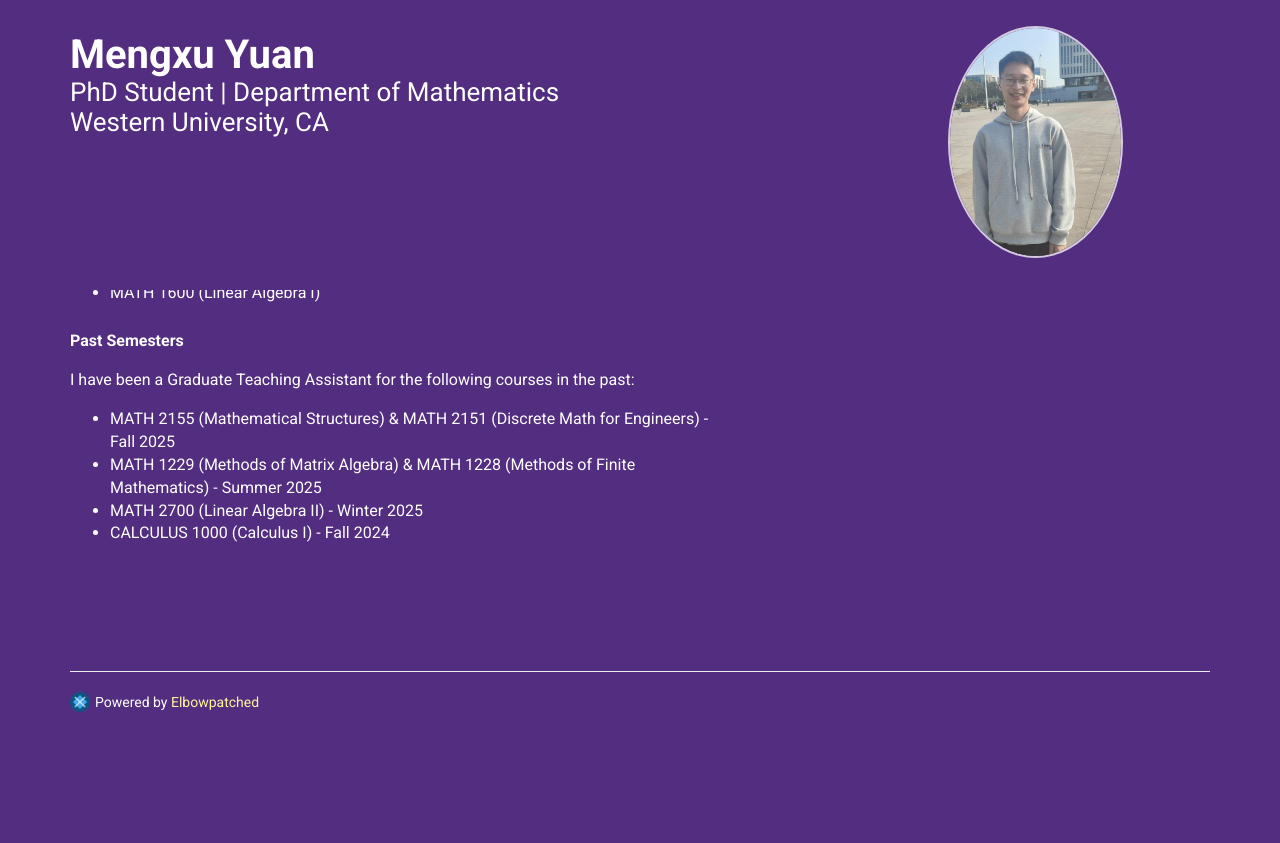
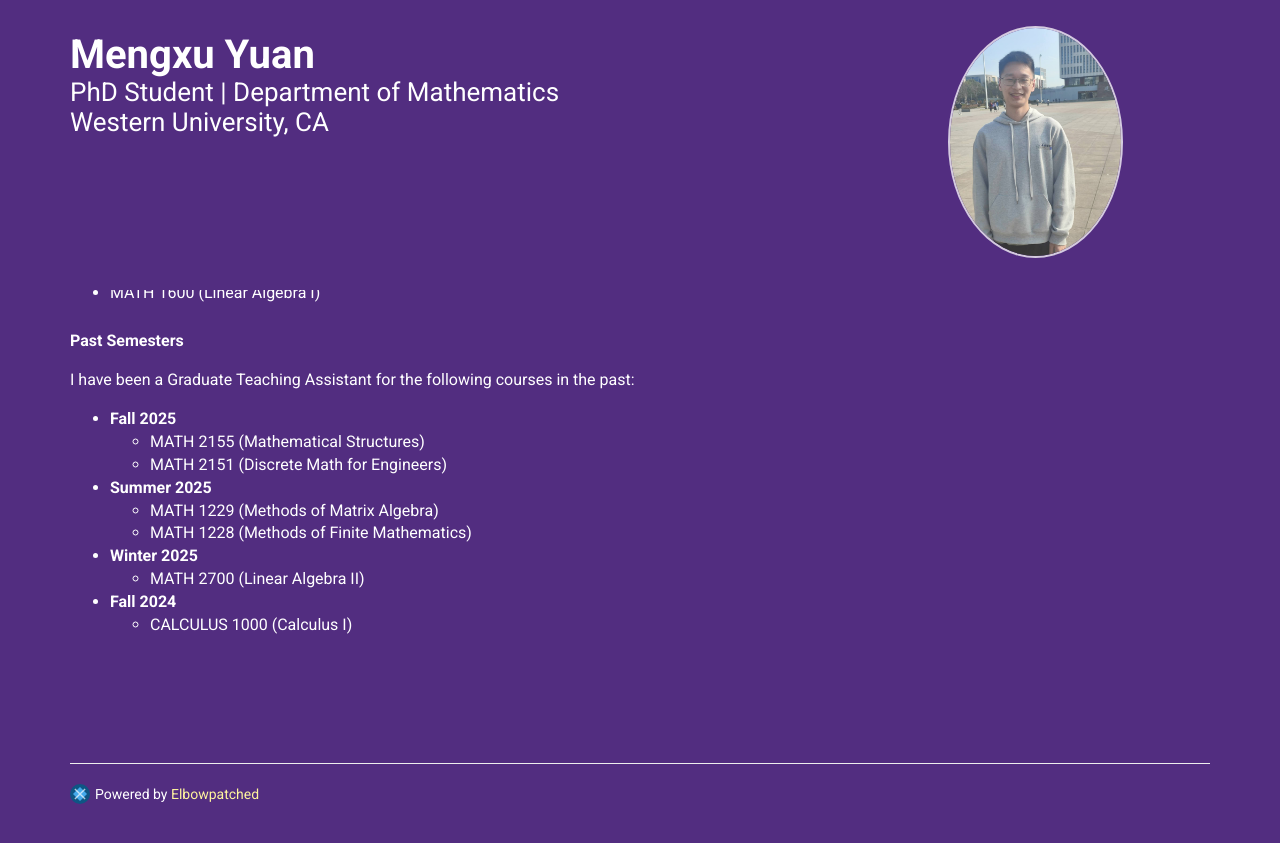
Before and after one commit to Mengxu3/mengxu3.github.io, a Jekyll site: the page built from index.html, in a window 1280 px wide and 900 px high, scrolled down 1001 px. Shown: the top 843 px of the window. Built offline with Jekyll 4.4.1, drawn with Linux system fonts in a browser that asks for light colours; nearby versions of some CDN libraries; before the commit the page ends 1809 px from its top, so only the background shows below that.

```diff
--- a/_data/teaching.yml
+++ b/_data/teaching.yml
@@ -12,7 +12,16 @@
   description: |
     I have been a Graduate Teaching Assistant for the following courses in the past:
 
-    - MATH 2155 (Mathematical Structures) & MATH 2151 (Discrete Math for Engineers) - Fall 2025
-    - MATH 1229 (Methods of Matrix Algebra) & MATH 1228 (Methods of Finite Mathematics) - Summer 2025
-    - MATH 2700 (Linear Algebra II) - Winter 2025
-    - CALCULUS 1000 (Calculus I) - Fall 2024
+    * **Fall 2025**
+        * MATH 2155 (Mathematical Structures)
+        * MATH 2151 (Discrete Math for Engineers)
+
+    * **Summer 2025**
+        * MATH 1229 (Methods of Matrix Algebra)
+        * MATH 1228 (Methods of Finite Mathematics)
+
+    * **Winter 2025**
+        * MATH 2700 (Linear Algebra II)
+
+    * **Fall 2024**
+        * CALCULUS 1000 (Calculus I)
```
